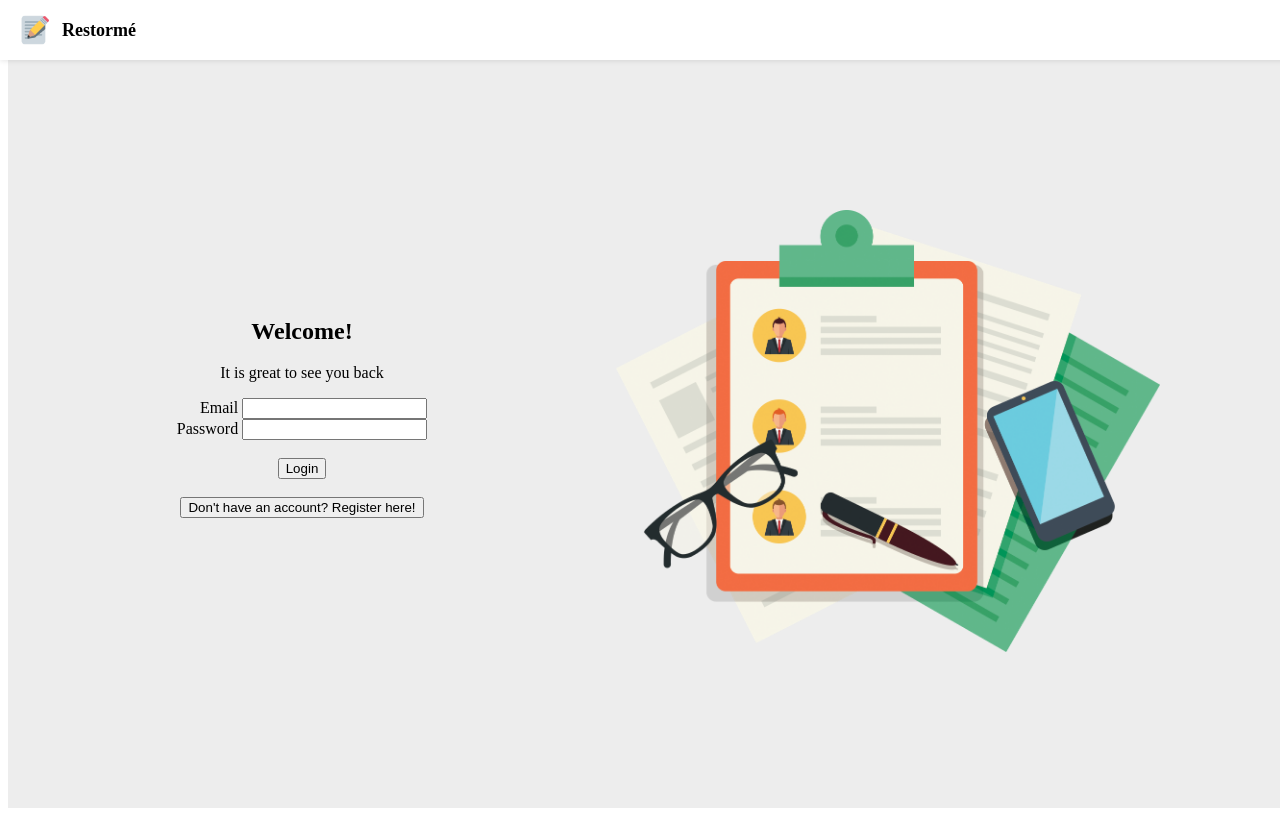
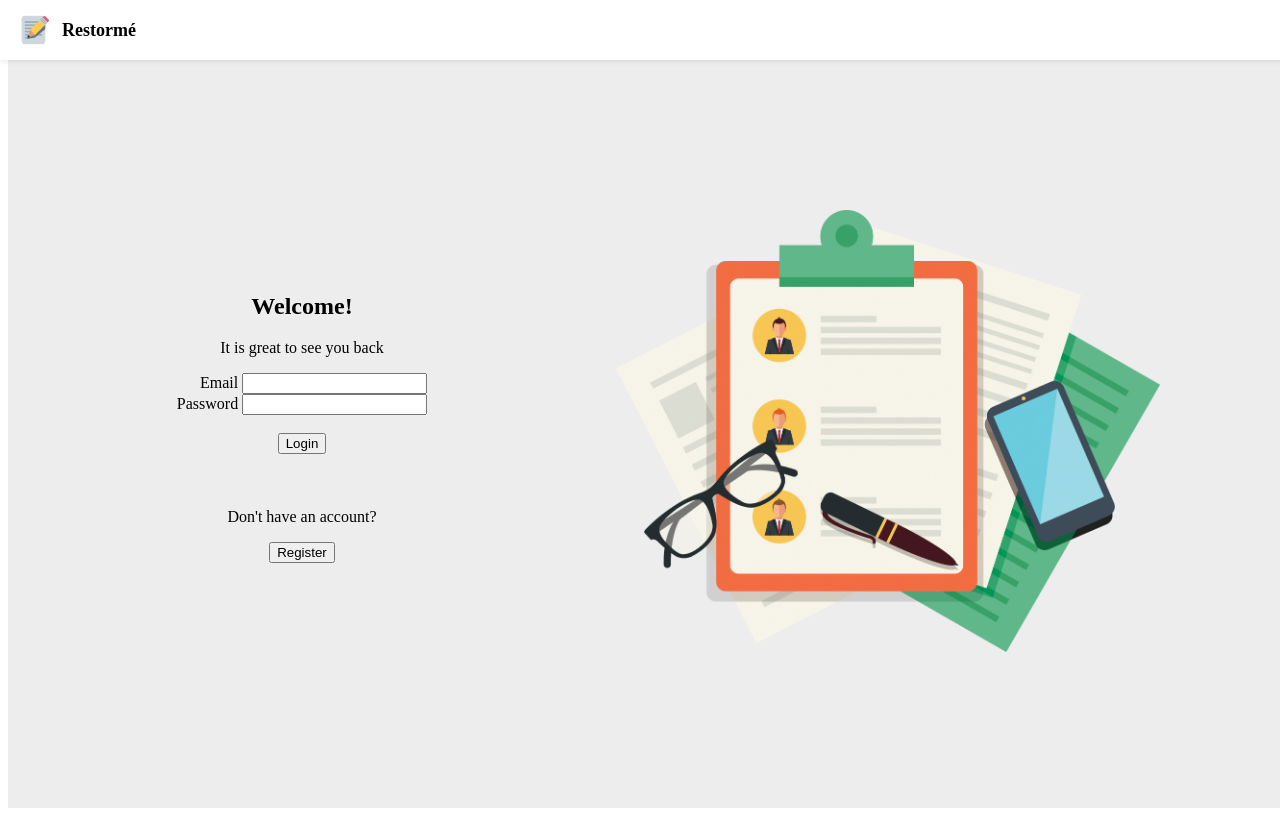
Before and after one commit to BT3103AppDev1/l1-final-project-group-13, a Vue app in the folder Restorme/: page / in a window 1280 px wide. Built offline with nearby package versions, Linux system fonts and the light colour scheme.

Commit message:
fixed bug that automatically tries to login when register button is fixed, and changed logic such that user details will only be added into database if registered successfully

```diff
--- a/Restorme/src/views/Login.vue
+++ b/Restorme/src/views/Login.vue
@@ -18,12 +18,13 @@
           </button>
           <br />
           <br />
-          <button class="alternative-option mt-4">
-            <span @click="moveToRegister"
-              >Don't have an account? Register here!</span
-            >
-          </button>
         </form>
+      </div>
+      <div id="movetoRegisterButton">
+        <p>Don't have an account?</p>
+        <button class="alternative-option mt-4" @click="moveToRegister">
+          <span>Register</span>
+        </button>
       </div>
     </div>
     <div class="loginBackgroundContainer">
@@ -110,4 +111,11 @@ form {
   align-items: center;
   margin: auto;
 }
+
+#movetoRegisterButton {
+  text-align: center;
+  align-items: center;
+  justify-content: center;
+  margin: auto;
+}
 </style>
--- a/Restorme/src/views/Register.vue
+++ b/Restorme/src/views/Register.vue
@@ -51,13 +51,9 @@ const password = ref('');
 const register = () => {
   createUserWithEmailAndPassword(auth, email.value, password.value)
     .then((data) => {
-      console.log('Successfully Registered');
+      console.log(email.value, 'Successfully Registered');
+      alert("You've successfully registered!");
       router.push('./Home');
-    })
-    .catch((error) => {
-      console.log(error.code);
-      alert(error.message);
-    });
       try {
         const docRef = addDoc(collection(db, 'users'), {
           Email: email.value,
@@ -71,6 +67,11 @@ const register = () => {
       } catch (e) {
         console.error('Error adding document: ', e);
       }
+    })
+    .catch((error) => {
+      console.log(error.code);
+      alert(error.message);
+    });
 };
 </script>
 
```
Lines whose indentation alone changed are shown as unchanged.
